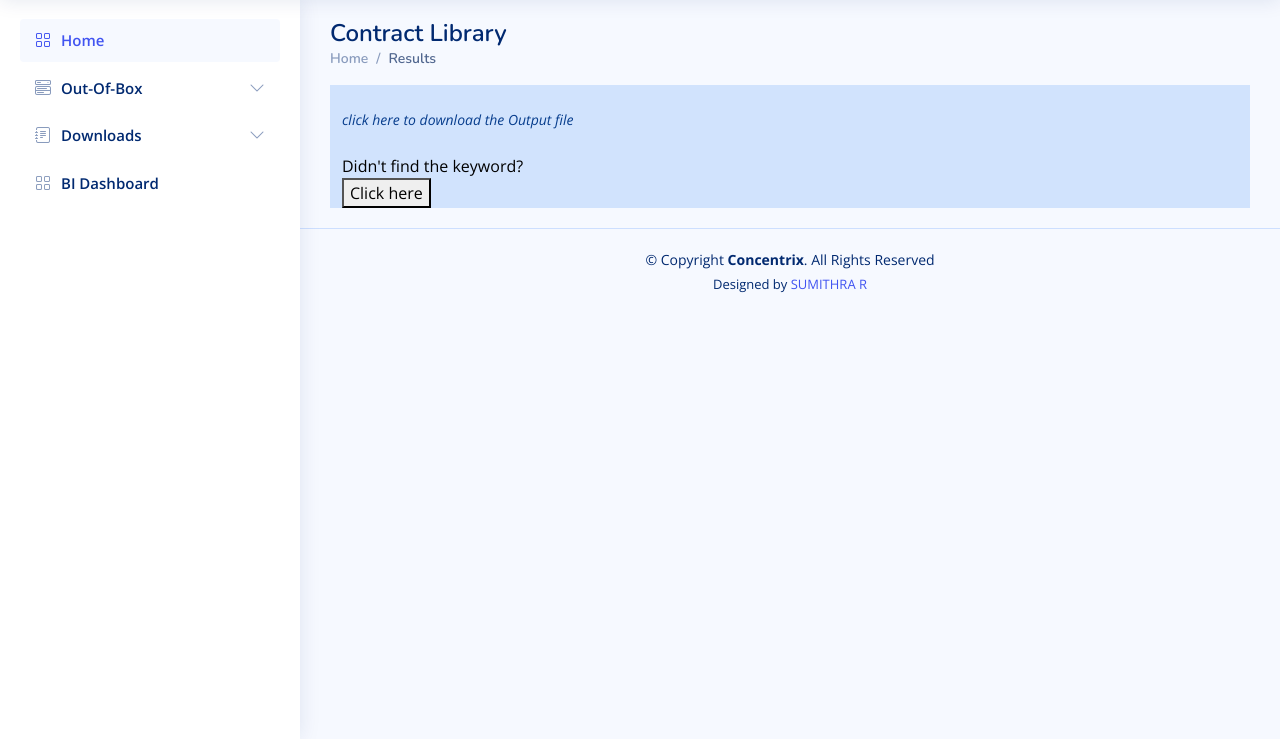
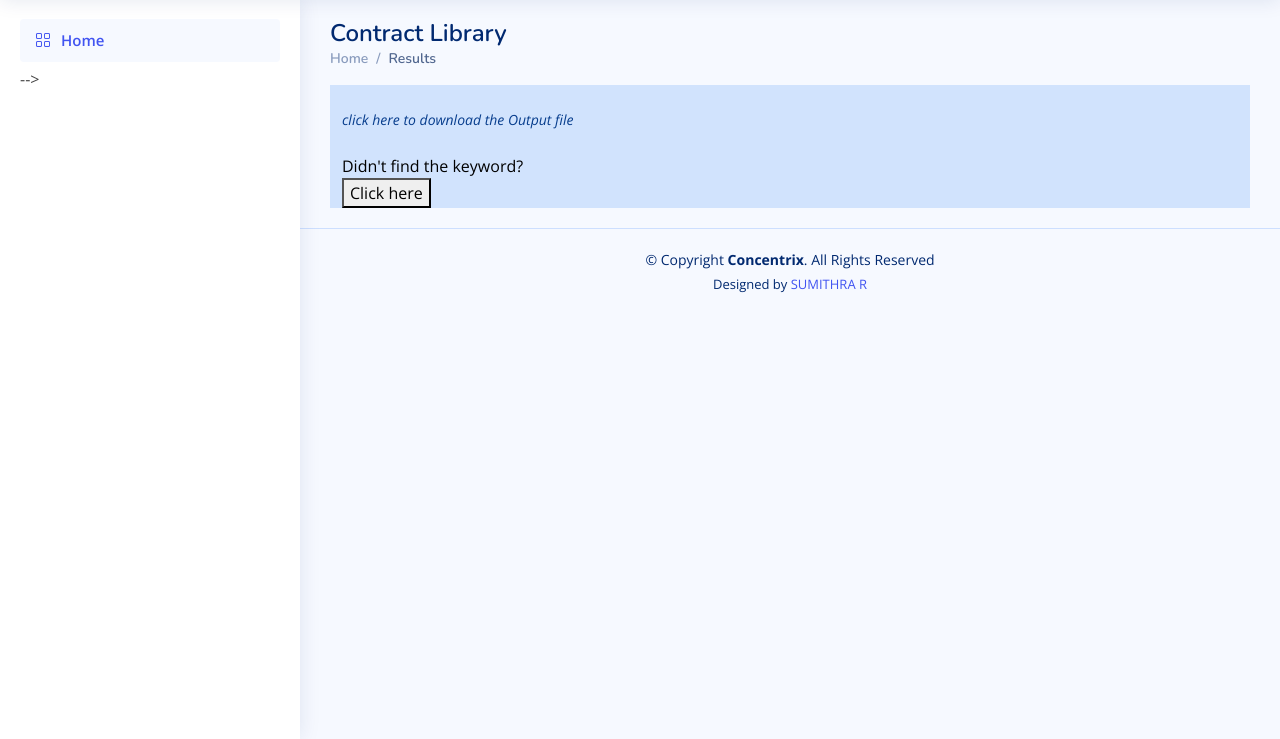
Before and after one commit to bridgecrew-perf6/deployment-74, a Django app: template CNXProtect_Utl/templates/CNXProtect_Utl/experiment2.html in a window 1280 px wide. Shown: the part 61-800 px from the top of the page. Run offline with Django 3.2, Linux system fonts and the light colour scheme; the template is opened without the code that fills it, so the values that code supplies are empty; parts of the project's set-up code (start-up, migrations or seed data) failed here and were passed over; some libraries are stand-ins or nearby versions.

Commit message:
Update experiment2.html

```diff
--- a/CNXProtect_Utl/templates/CNXProtect_Utl/experiment2.html
+++ b/CNXProtect_Utl/templates/CNXProtect_Utl/experiment2.html
@@ -140,7 +140,7 @@
         </a>
       </li>
 
-      <li class="nav-item">
+<!--       <li class="nav-item">
         <a class="nav-link collapsed" data-bs-target="#components-nav" data-bs-toggle="collapse" href="#">
           <i class="bi bi-menu-button-wide"></i><span>Out-Of-Box</span><i class="bi bi-chevron-down ms-auto"></i>
         </a>
@@ -157,7 +157,7 @@
           </li>
 
         </ul>
-      </li><!-- End Components Nav -->
+      </li><!-- End Components Nav --> -->
 
 <!--      <li class="nav-item">-->
 <!--        <a class="nav-link collapsed" data-bs-target="#tables-nav" data-bs-toggle="collapse" href="#">-->
@@ -197,7 +197,7 @@
 <!--        </a>-->
 <!--      </li>-->
 
-      <li class="nav-item">
+<!--       <li class="nav-item">
         <a class="nav-link collapsed" data-bs-target="#forms-nav" data-bs-toggle="collapse" href="indexing5.html">
           <i class="bi bi-journal-text"></i><span>Downloads</span><i class="bi bi-chevron-down ms-auto"></i>
         </a>
@@ -220,7 +220,7 @@
         <a class="nav-link collapsed" href="https://app.powerbi.com/links/8OnEUJ60_5?ctid=599e51d6-2f8c-4347-8e59-1f795a51a98c&pbi_source=linkShare&bookmarkGuid=4d2dc58f-c1df-4981-997f-a54e1c8a8e31">
           <i class="bi bi-grid"></i>
           <span> BI Dashboard</span>
-        </a>
+        </a> -->
 
 
       <!-- End Forms Nav -->
```
